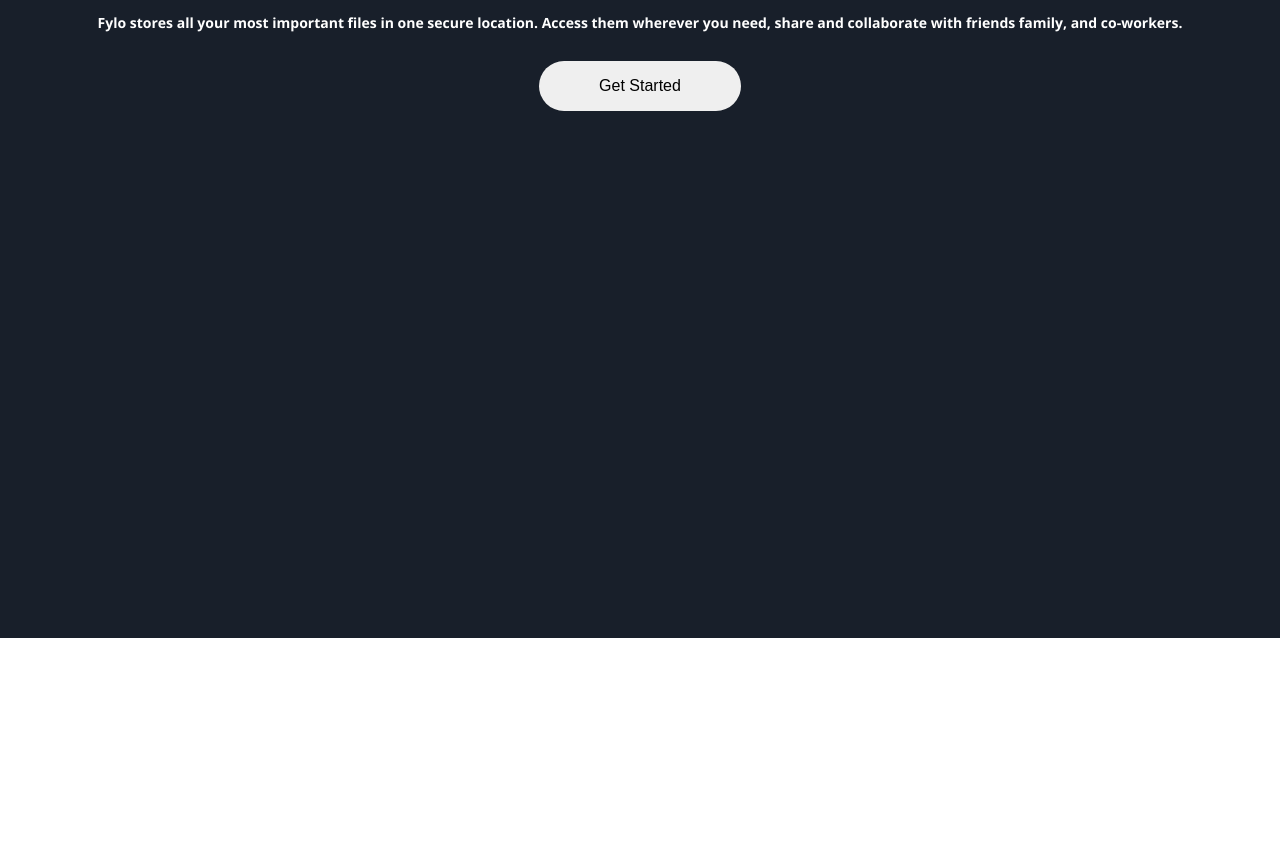
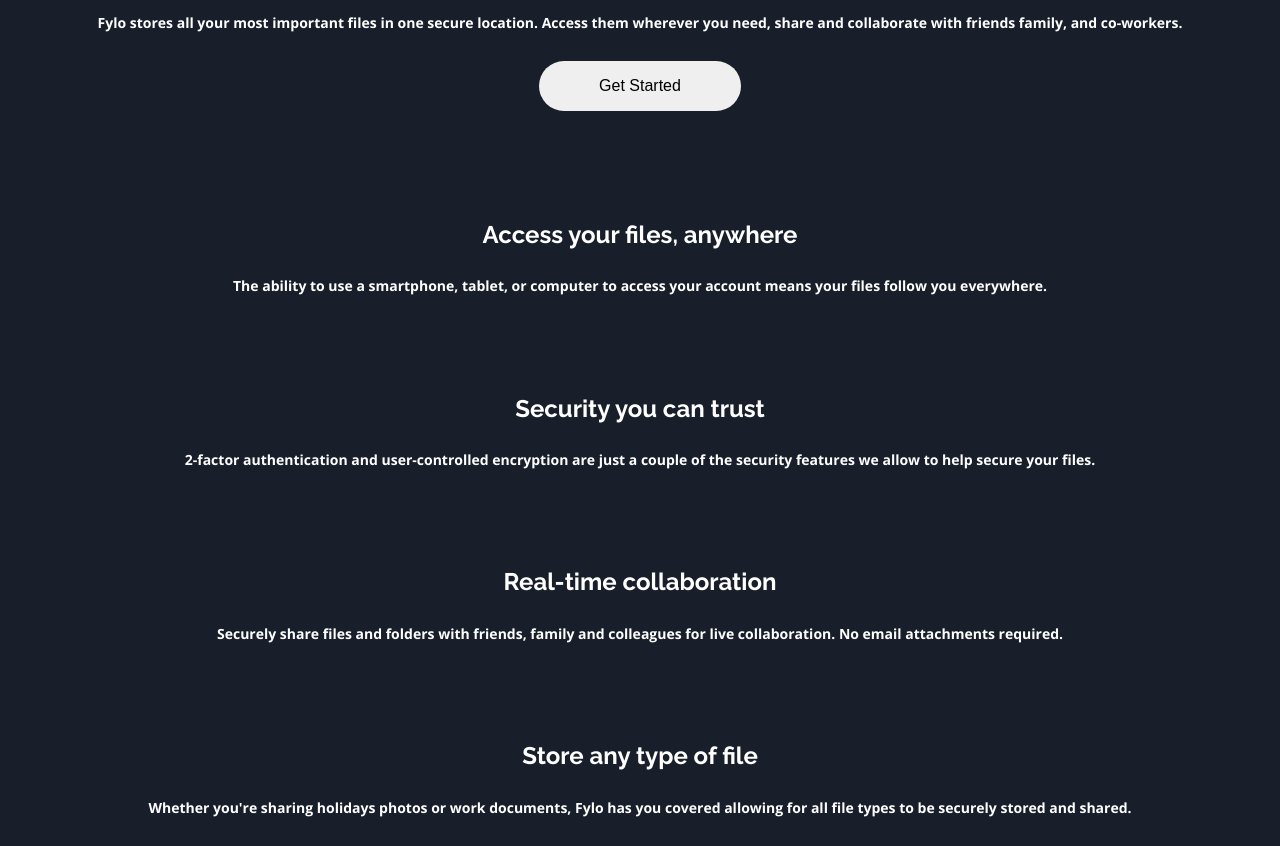
Before and after one commit to karolryska/frontend-mentor_challenge, a website built with Parcel: page src/index.html in a window 1280 px wide. Shown: the part 162-1008 px from the top of the page. Before the commit the page ends 800 px from the top, so only its background shows below. Built offline with nearby package versions, Linux system fonts and the light colour scheme; files whose address does not match are found by name.

Commit message:
feat: add second section

```diff
--- a/src/index.html
+++ b/src/index.html
@@ -19,7 +19,7 @@
                     </ul>
                 </nav>
             </header>
-            <main>
+            <main class="content-wrapper">
                 <section class="section">
                     <img class="section__img" src="./assets/img/illustration-intro.png" alt="" />
                     <h1 class="section__title">
@@ -32,6 +32,48 @@
                     </p>
                     <button class="button">Get Started</button>
                 </section>
+                <section>
+                    <article class="article">
+                        <img
+                            class="article__img"
+                            src="./assets/img/icon-access-anywhere.svg"
+                            alt=""
+                        />
+                        <h2 class="article__title">Access your files, anywhere</h2>
+                        <p class="article__text">
+                            The ability to use a smartphone, tablet, or computer to access your
+                            account means your files follow you everywhere.
+                        </p>
+                    </article>
+                    <article class="article">
+                        <img class="article__img" src="./assets/img/icon-security.svg" alt="" />
+                        <h2 class="article__title">Security you can trust</h2>
+                        <p class="article__text">
+                            2-factor authentication and user-controlled encryption are just a couple
+                            of the security features we allow to help secure your files.
+                        </p>
+                    </article>
+                    <article class="article">
+                        <img
+                            class="article__img"
+                            src="./assets/img/icon-collaboration.svg"
+                            alt=""
+                        />
+                        <h2 class="article__title">Real-time collaboration</h2>
+                        <p class="article__text">
+                            Securely share files and folders with friends, family and colleagues for
+                            live collaboration. No email attachments required.
+                        </p>
+                    </article>
+                    <article class="article">
+                        <img class="article__img" src="./assets/img/icon-any-file.svg" alt="" />
+                        <h2 class="article__title">Store any type of file</h2>
+                        <p class="article__text">
+                            Whether you're sharing holidays photos or work documents, Fylo has you
+                            covered allowing for all file types to be securely stored and shared.
+                        </p>
+                    </article>
+                </section>
             </main>
         </div>
     </body>
--- a/src/style.scss
+++ b/src/style.scss
@@ -36,7 +36,7 @@
 //styles
 .wrapper {
     min-height: 100vh;
-    padding: 0 10px;
+    padding: 0 20px;
     background-color: $dark-blue02;
 }
 
@@ -56,12 +56,19 @@
     &__list {
         display: flex;
         flex-direction: row;
+        padding: 0;
         list-style: none;
     }
 
     &__item {
         margin-left: 20px;
     }
+}
+
+.content-wrapper {
+    display: flex;
+    flex-direction: column;
+    gap: 80px;
 }
 
 .section {
@@ -94,3 +101,28 @@
     border: none;
     border-radius: 25px;
 }
+
+.article {
+    display: flex;
+    flex-direction: column;
+    align-items: center;
+    margin-bottom: 40px;
+
+    &:nth-last-child(1) {
+        margin-bottom: 0;
+    }
+
+    &__title {
+        margin: 30px 0;
+        font-family: Raleway;
+        text-align: center;
+    }
+
+    &__text {
+        margin: 0 0 30px;
+        font-size: 14px;
+        font-family: 'Open Sans';
+        font-weight: normal;
+        text-align: center;
+    }
+}
```
